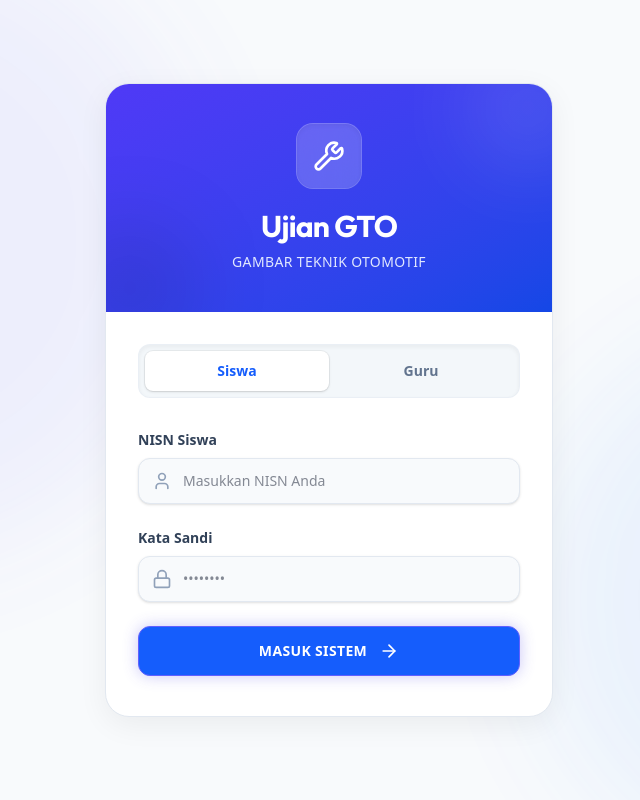
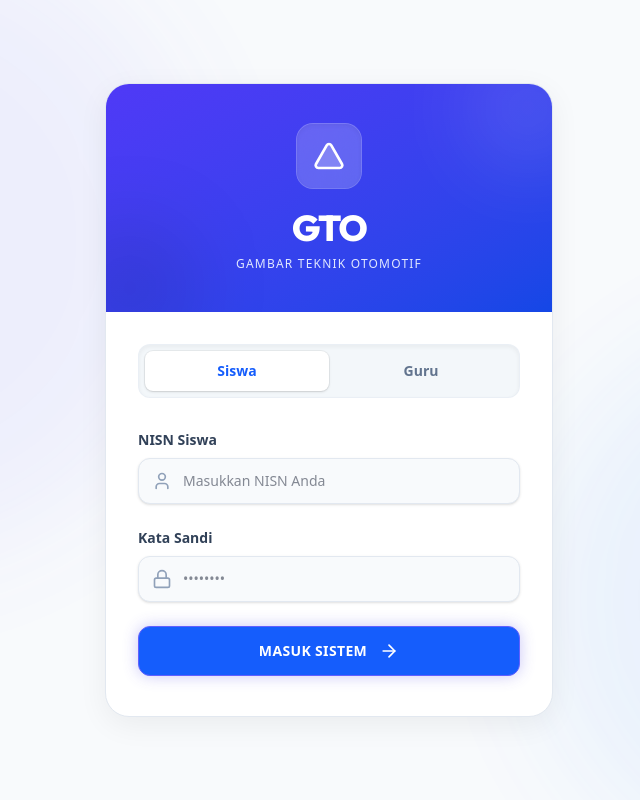
Before and after one commit to nug31/GTOujian, a Next.js app: page /login in a window 1280 px wide. Shown: the whole page, without its empty margins (311-951 px from the left). Built offline with nearby package versions, Linux system fonts and the light colour scheme; no server answers.

Commit message:
Rebranding: Simplify to GTO and update logo to minimal Triangle

```diff
--- a/src/app/layout.tsx
+++ b/src/app/layout.tsx
@@ -13,8 +13,8 @@ const outfit = Outfit({
 });
 
 export const metadata: Metadata = {
-  title: "Ujian Praktik GTO",
-  description: "Aplikasi Ujian Praktik Gambar Teknik Otomotif",
+  title: "GTO",
+  description: "Aplikasi Gambar Teknik Otomotif",
 };
 
 export default function RootLayout({
--- a/src/app/login/page.tsx
+++ b/src/app/login/page.tsx
@@ -3,7 +3,7 @@
 import { useState, useEffect } from "react";
 import { motion, AnimatePresence } from "framer-motion";
 import { useRouter } from "next/navigation";
-import { Wrench, User, Lock, ArrowRight, AlertCircle, Loader2 } from "lucide-react";
+import { Triangle, User, Lock, ArrowRight, AlertCircle, Loader2 } from "lucide-react";
 import { supabase } from "@/lib/supabase";
 
 export default function LoginPage() {
@@ -93,10 +93,10 @@ export default function LoginPage() {
 
                     <div className="relative z-10 flex flex-col items-center">
                         <div className="w-16 h-16 bg-white/20 backdrop-blur-md rounded-2xl flex items-center justify-center mb-5 shadow-inner ring-1 ring-white/30">
-                            <Wrench className="w-8 h-8 text-white" />
+                            <Triangle className="w-8 h-8 text-white fill-white/20" />
                         </div>
-                        <h1 className="text-3xl font-bold tracking-tight font-outfit">Ujian GTO</h1>
-                        <p className="text-indigo-100 font-medium text-sm mt-2 tracking-wide uppercase">Gambar Teknik Otomotif</p>
+                        <h1 className="text-4xl font-extrabold tracking-tighter font-outfit">GTO</h1>
+                        <p className="text-indigo-100 font-medium text-xs mt-2 tracking-widest uppercase">Gambar Teknik Otomotif</p>
                     </div>
                 </div>
 
--- a/src/app/student/exam/[id]/page.tsx
+++ b/src/app/student/exam/[id]/page.tsx
@@ -359,8 +359,8 @@ export default function ExamPage({ params: paramsPromise }: { params: Promise<{
             <header className="glass-dark border-b border-slate-800/50 text-white flex-shrink-0 z-10 sticky top-0">
                 <div className="px-4 sm:px-6 h-16 flex items-center justify-between">
                     <div className="flex items-center gap-4">
-                        <span className="font-bold text-xl tracking-tight font-outfit bg-clip-text text-transparent bg-gradient-to-r from-blue-400 to-indigo-400">
-                            Ujian GTO
+                        <span className="font-extrabold text-2xl tracking-tighter font-outfit bg-clip-text text-transparent bg-gradient-to-r from-blue-400 to-indigo-400">
+                            GTO
                         </span>
                         <div className="h-5 w-px bg-slate-700" />
                         <span className="text-slate-400 text-xs font-mono tracking-wider hidden sm:inline-block">ID: {params.id.split('-')[0]}</span>
--- a/src/app/student/page.tsx
+++ b/src/app/student/page.tsx
@@ -3,7 +3,7 @@
 import { useState, useEffect } from "react";
 import { motion } from "framer-motion";
 import { useRouter } from "next/navigation";
-import { Wrench, Clock, FileText, CheckCircle2, ChevronRight, LogOut } from "lucide-react";
+import { Triangle, Clock, FileText, CheckCircle2, ChevronRight, LogOut } from "lucide-react";
 import { useAppStore } from "@/lib/dataStore";
 
 export default function StudentDashboard() {
@@ -50,10 +50,10 @@ export default function StudentDashboard() {
                 <div className="max-w-5xl mx-auto px-4 sm:px-6 lg:px-8 h-16 flex items-center justify-between">
                     <div className="flex items-center gap-3">
                         <div className="w-10 h-10 bg-gradient-to-br from-blue-500 to-indigo-600 rounded-xl flex items-center justify-center shadow-lg shadow-blue-500/20">
-                            <Wrench className="w-5 h-5 text-white" />
+                            <Triangle className="w-5 h-5 text-white fill-white/20" />
                         </div>
                         <div>
-                            <span className="font-bold text-lg tracking-tight text-slate-900 font-outfit">Ujian GTO</span>
+                            <span className="font-bold text-xl tracking-tighter text-slate-900 font-outfit">GTO</span>
                             <span className="ml-2 bg-blue-50 text-blue-700 border border-blue-200/60 text-[10px] font-bold px-2 py-0.5 rounded-full uppercase tracking-wider">Portal Siswa</span>
                         </div>
                     </div>
--- a/src/app/teacher/exams/new/page.tsx
+++ b/src/app/teacher/exams/new/page.tsx
@@ -218,7 +218,7 @@ export default function NewExamPage() {
                         </div>
                         <h2 className="text-3xl font-bold text-slate-900 mb-3 font-outfit tracking-tight">Sukses Disimpan!</h2>
                         <p className="text-slate-500 mb-10 max-w-sm text-center leading-relaxed font-medium">
-                            Paket konfigurasi soal baru ujian praktik telah diamankan dalam *database* bank soal Ujian GTO.
+                            Paket konfigurasi soal baru ujian praktik telah diamankan dalam *database* bank soal GTO.
                         </p>
                         <div className="animate-spin rounded-full h-8 w-8 border-b-2 border-slate-200 border-t-indigo-600"></div>
                     </motion.div>
--- a/src/app/teacher/exams/page.tsx
+++ b/src/app/teacher/exams/page.tsx
@@ -3,7 +3,7 @@
 import { useState, useEffect } from "react";
 import { motion } from "framer-motion";
 import { useRouter } from "next/navigation";
-import { Wrench, LogOut, FileText, Search, Plus, Edit2, Trash2 } from "lucide-react";
+import { Triangle, LogOut, FileText, Search, Plus, Edit2, Trash2 } from "lucide-react";
 import Link from "next/link";
 import { useAppStore } from "@/lib/dataStore";
 
@@ -43,10 +43,10 @@ export default function TeacherExamsDashboard() {
                 <div className="max-w-7xl mx-auto px-4 sm:px-6 lg:px-8 h-16 flex items-center justify-between">
                     <div className="flex items-center gap-3">
                         <div className="w-10 h-10 bg-gradient-to-br from-indigo-500 to-blue-600 rounded-xl flex items-center justify-center shadow-lg shadow-indigo-500/20">
-                            <Wrench className="w-5 h-5 text-white" />
+                            <Triangle className="w-5 h-5 text-white fill-white/20" />
                         </div>
                         <div>
-                            <span className="font-bold text-lg tracking-tight text-slate-900 font-outfit">Ujian GTO</span>
+                            <span className="font-bold text-xl tracking-tighter text-slate-900 font-outfit text-primary-600">GTO</span>
                             <span className="ml-2 bg-indigo-50 text-indigo-700 border border-indigo-200/60 text-[10px] font-bold px-2 py-0.5 rounded-full uppercase tracking-wider">Dashboard Guru</span>
                         </div>
                     </div>
--- a/src/app/teacher/page.tsx
+++ b/src/app/teacher/page.tsx
@@ -3,7 +3,7 @@
 import { useState, useEffect } from "react";
 import { motion } from "framer-motion";
 import { useRouter } from "next/navigation";
-import { Wrench, CheckCircle2, ChevronRight, LogOut, FileText, Search, Clock, AlertCircle, Edit, Trash2 } from "lucide-react";
+import { Triangle, CheckCircle2, ChevronRight, LogOut, FileText, Search, Clock, AlertCircle, Edit, Trash2 } from "lucide-react";
 import Link from "next/link";
 import { useAppStore } from "@/lib/dataStore";
 
@@ -57,10 +57,10 @@ export default function TeacherDashboard() {
                 <div className="max-w-7xl mx-auto px-4 sm:px-6 lg:px-8 h-16 flex items-center justify-between">
                     <div className="flex items-center gap-3">
                         <div className="w-10 h-10 bg-gradient-to-br from-indigo-500 to-blue-600 rounded-xl flex items-center justify-center shadow-lg shadow-indigo-500/20">
-                            <Wrench className="w-5 h-5 text-white" />
+                            <Triangle className="w-5 h-5 text-white fill-white/20" />
                         </div>
                         <div>
-                            <span className="font-bold text-lg tracking-tight text-slate-900 font-outfit">Ujian GTO</span>
+                            <span className="font-bold text-xl tracking-tighter text-slate-900 font-outfit text-primary-600">GTO</span>
                             <span className="ml-2 bg-indigo-50 text-indigo-700 border border-indigo-200/60 text-[10px] font-bold px-2 py-0.5 rounded-full uppercase tracking-wider">Dashboard Guru</span>
                         </div>
                     </div>
--- a/src/app/teacher/students/page.tsx
+++ b/src/app/teacher/students/page.tsx
@@ -4,7 +4,7 @@ import { useState, useEffect, useRef } from "react";
 import { useRouter } from "next/navigation";
 import { motion, AnimatePresence } from "framer-motion";
 import {
-    Wrench,
+    Triangle,
     LogOut,
     Users,
     Upload,
@@ -156,10 +156,10 @@ export default function StudentManagementPage() {
                 <div className="max-w-7xl mx-auto px-4 sm:px-6 lg:px-8 h-16 flex items-center justify-between">
                     <div className="flex items-center gap-3">
                         <div className="w-10 h-10 bg-gradient-to-br from-indigo-500 to-blue-600 rounded-xl flex items-center justify-center shadow-lg shadow-indigo-500/20">
-                            <Wrench className="w-5 h-5 text-white" />
+                            <Triangle className="w-5 h-5 text-white fill-white/20" />
                         </div>
                         <div>
-                            <span className="font-bold text-lg tracking-tight text-slate-900 font-outfit">Ujian GTO</span>
+                            <span className="font-bold text-xl tracking-tighter text-slate-900 font-outfit text-primary-600">GTO</span>
                             <span className="ml-2 bg-indigo-50 text-indigo-700 border border-indigo-200/60 text-[10px] font-bold px-2 py-0.5 rounded-full uppercase tracking-wider">Dashboard Guru</span>
                         </div>
                     </div>
```
